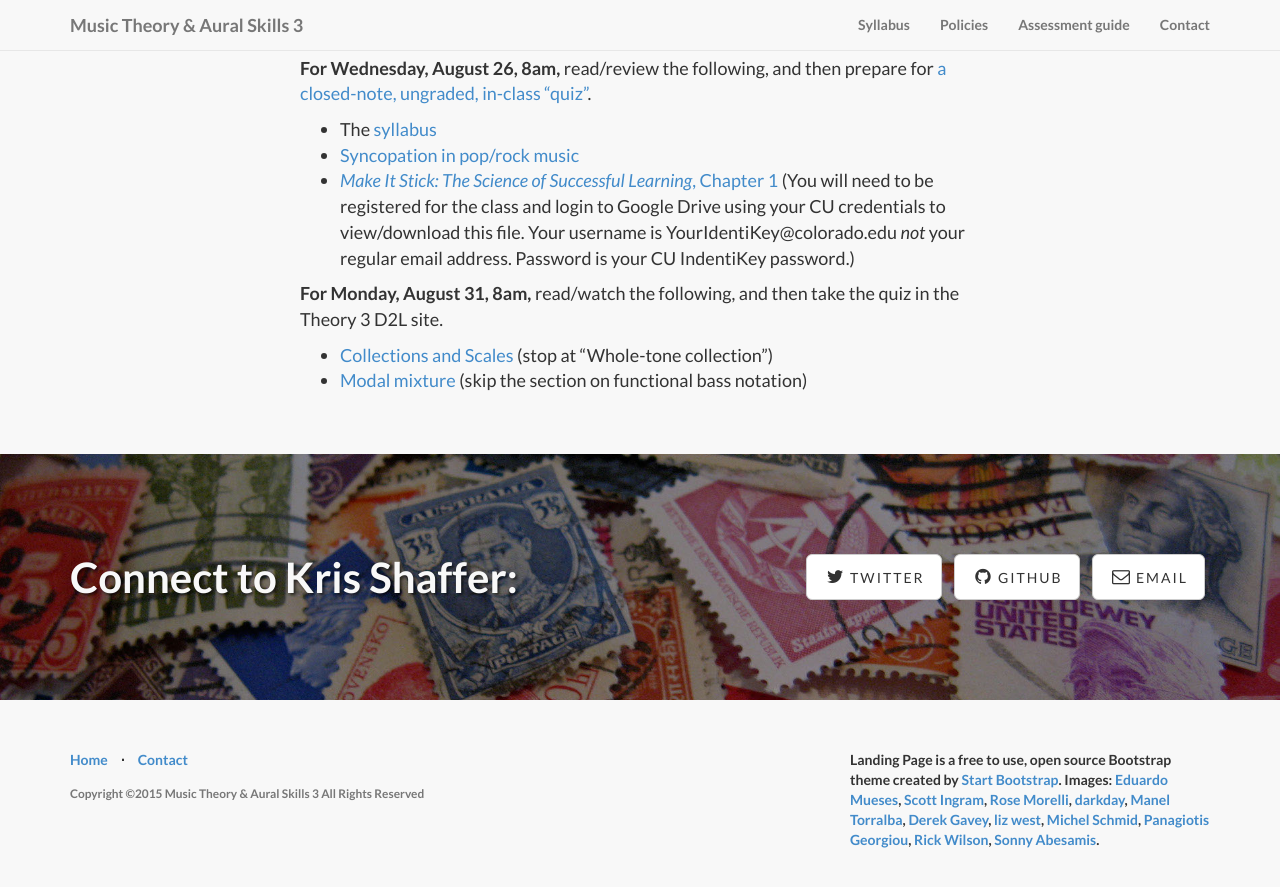
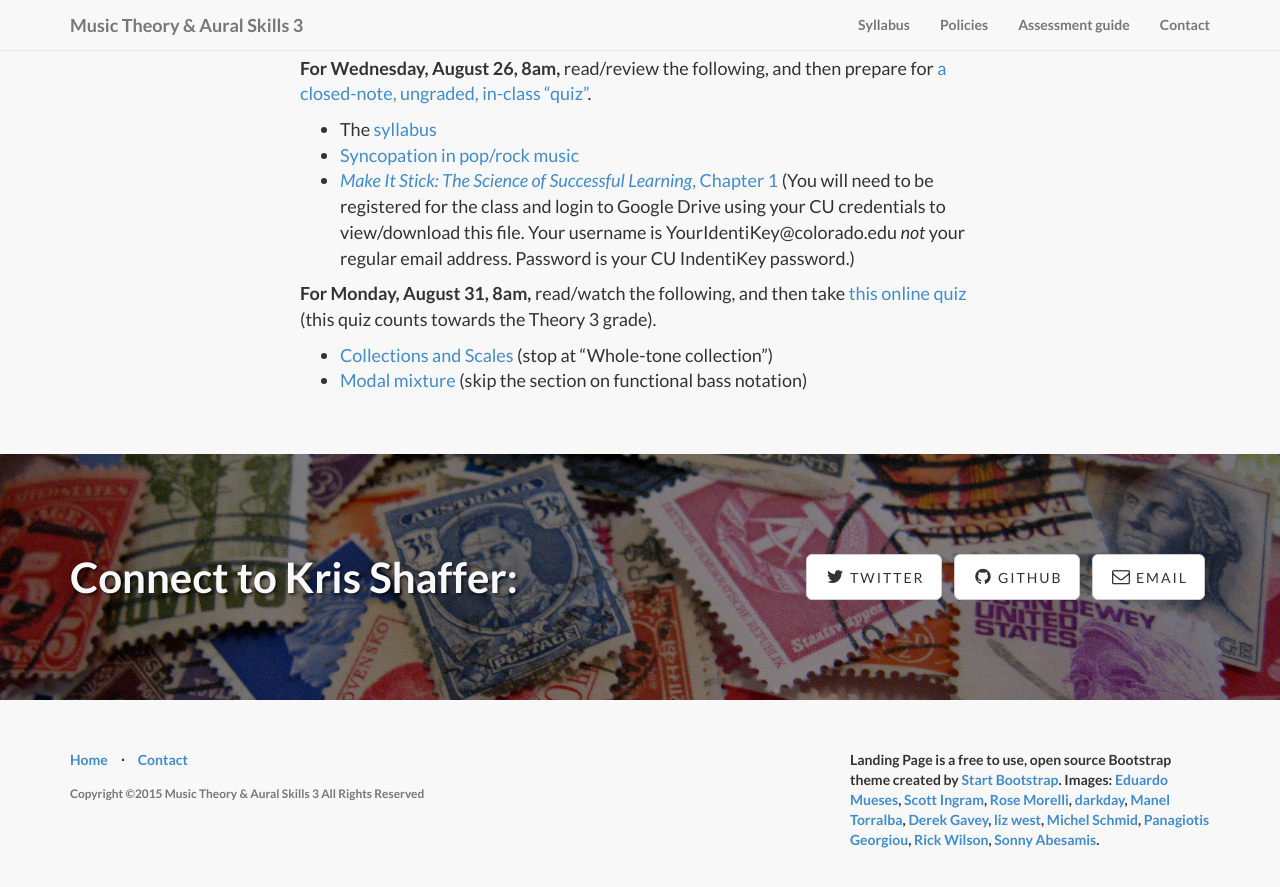
Before and after one commit to kshaffer/theory3, a Jekyll site: the page built from week1.md, in a window 1280 px wide and 900 px high, scrolled down 1274 px. Shown: the top 887 px of the window. Built offline with Jekyll 4.4.1, drawn with Linux system fonts in a browser that asks for light colours; nearby versions of some CDN libraries; library files that are not in the unit come from our copies.

Commit message:
Modes & collections quiz

```diff
--- a/week1.md
+++ b/week1.md
@@ -36,7 +36,7 @@
 - [Syncopation in pop/rock music](http://openmusictheory.com/syncopation.html)
 - [*Make It Stick: The Science of Successful Learning*, Chapter 1](https://drive.google.com/open?id=0B9o4hmKNoi6cWmJfUE9MNW1RdVU) (You will need to be registered for the class and login to Google Drive using your CU credentials to view/download this file. Your username is YourIdentiKey@colorado.edu *not* your regular email address. Password is your CU IndentiKey password.)
 
-**For Monday, August 31, 8am,** read/watch the following, and then take the quiz in the Theory 3 D2L site.
+**For Monday, August 31, 8am,** read/watch the following, and then take [this online quiz](https://docs.google.com/forms/d/12c1knWr04MuT2ANPvOYBnWLp-_RWPym6czQqNVmm-OI/viewform?usp=send_form) (this quiz counts towards the Theory 3 grade).
 
 - [Collections and Scales](http://openmusictheory.com/scales2.html) (stop at "Whole-tone collection")
 - [Modal mixture](http://openmusictheory.com/modalMixture.html) (skip the section on functional bass notation)
```
Also changed, not shown: week2.md (+1 -1 lines), 2 other files.
